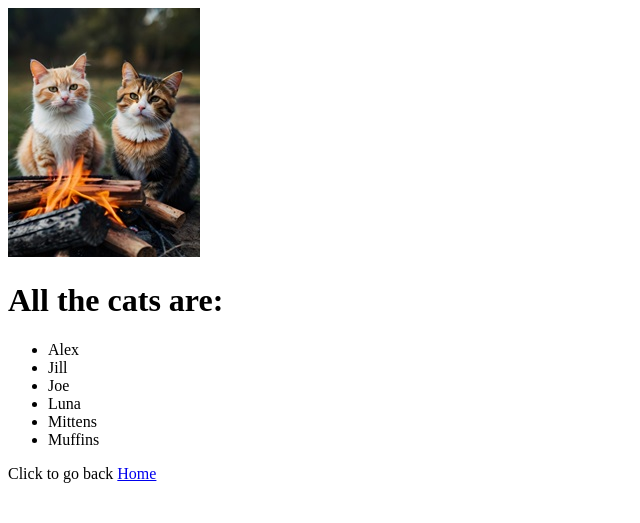
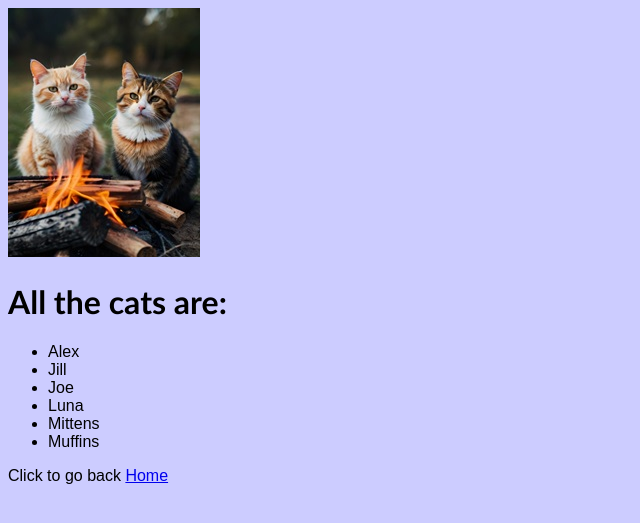
Before and after one commit to glynnie5/practical-test-repo, a Django app: page /student_pets/about/ in a window 1280 px wide. Shown: the top 523 px of the page, without its empty margins (0-640 px from the left). Run offline with Django 3.2, Linux system fonts and the light colour scheme; data comes from the database, SQL or seed files in the repository; both versions use the stored data as it was after the commit.

Commit message:
Initial css

```diff
--- a/practical_test_proj/static/css/base.css
+++ b/practical_test_proj/static/css/base.css
@@ -1,3 +1,8 @@
 body {
-    background-color: white;
+    background-color: #ccccff;
+    font-family: 'Arial';
 }
+
+h1 {
+    font-family: 'Trebuchet MS';
+}
```
Also changed, not shown: practical_test_proj/db.sqlite3.
